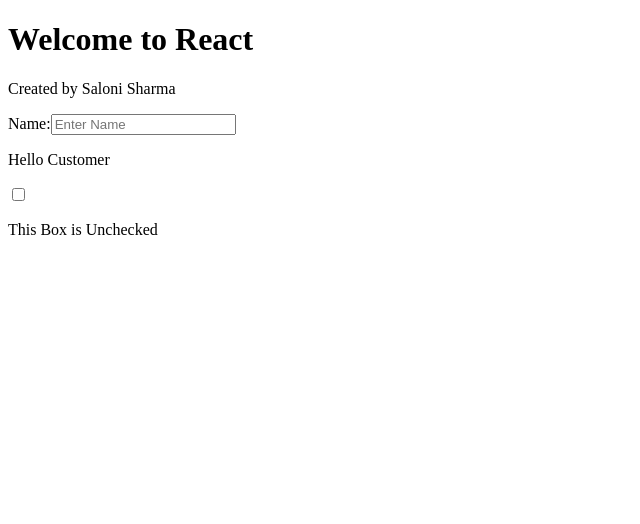
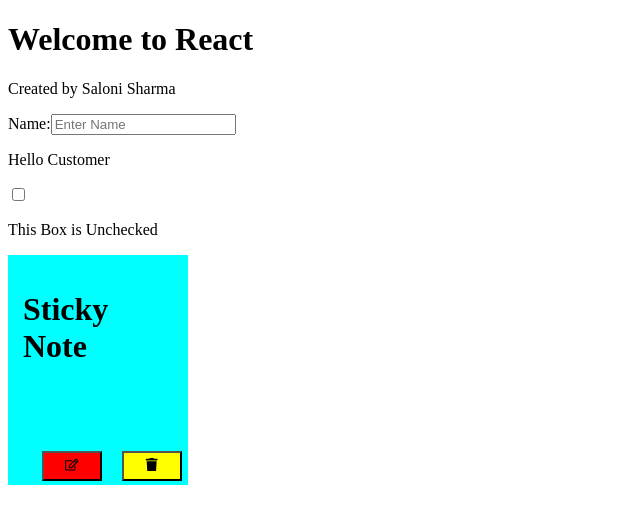
Before and after one commit to IamSaloni/recipes-in-react, a React app: page / in a window 1280 px wide. Shown: the top 524 px of the page, without its empty margins (0-640 px from the left). Built offline with nearby package versions, Linux system fonts and the light colour scheme.

Commit message:
created new sticky note component

```diff
--- a/package.json
+++ b/package.json
@@ -19,6 +19,7 @@
     "html-webpack-plugin": "^3.2.0",
     "react": "^16.7.0",
     "react-dom": "^16.7.0",
+    "react-icons": "^3.2.2",
     "react-router": "^4.3.1",
     "webpack-cli": "^3.1.2",
     "webpack-dev-server": "^3.1.14"
--- a/src/App.js
+++ b/src/App.js
@@ -2,6 +2,8 @@ import React, {Component,Fragment} from 'react'
 import Greetings from "./components/Greetings";
 import Banner from "./components/Banner"
 import Checkbox from "./components/Checkbox"
+import Note from "./components/Note"
+
 
 class App extends Component {
     render(){
@@ -10,6 +12,7 @@ class App extends Component {
                 <Banner firstName="Saloni" lastName="Sharma" hometown="Amritsar" />
                 <Greetings name="Customer " />
                 <Checkbox />
+                <Note />
             </Fragment>
         )
     }
--- /dev/null
+++ b/src/components/Note.js
@@ -0,0 +1,16 @@
+import React from 'react'
+import {FaRegEdit,FaTrash} from 'react-icons/fa'
+
+class Note extends React.Component {
+    render() {
+        return (
+            <div className="sticky">
+                <h1 >Sticky Note </h1>
+                <button id="edit"><FaRegEdit /></button>
+                <button id="remove"><FaTrash /></button>
+            </div>
+        )
+}
+
+}
+export default Note
--- a/src/index.html
+++ b/src/index.html
@@ -7,6 +7,37 @@
          .bg-green{
              background-color: aquamarine;
          }
+         .sticky {
+            position: relative;
+            background-color: aqua;
+            color: black;
+
+            width:150px;
+            height:200px;
+            padding: 15px;
+
+}
+
+#edit {
+    position: absolute;
+    left:34px;
+    bottom: 4px;
+    width:60px;
+    height:30px;
+
+    background-color: red;
+}
+
+#remove {
+    position: absolute;
+    right : 5px;
+    bottom:4px;
+    background-color: yellow;
+    width:60px;
+    height:30px;
+    margin-right:1px;
+}
+
         </style>
 
     </head>
```
Also changed, not shown: 1 other file (tests, documents, lock files or other folders).
